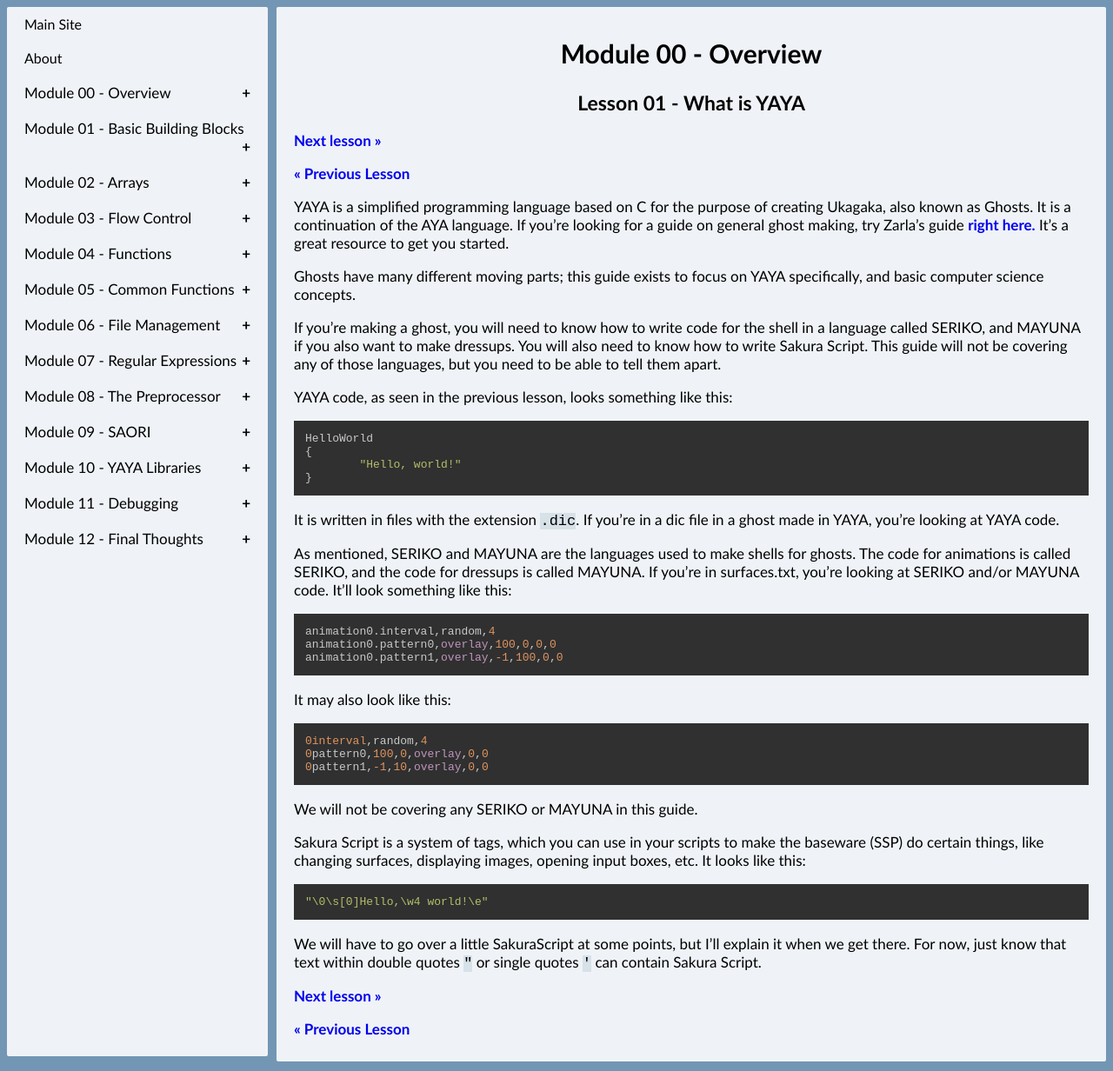
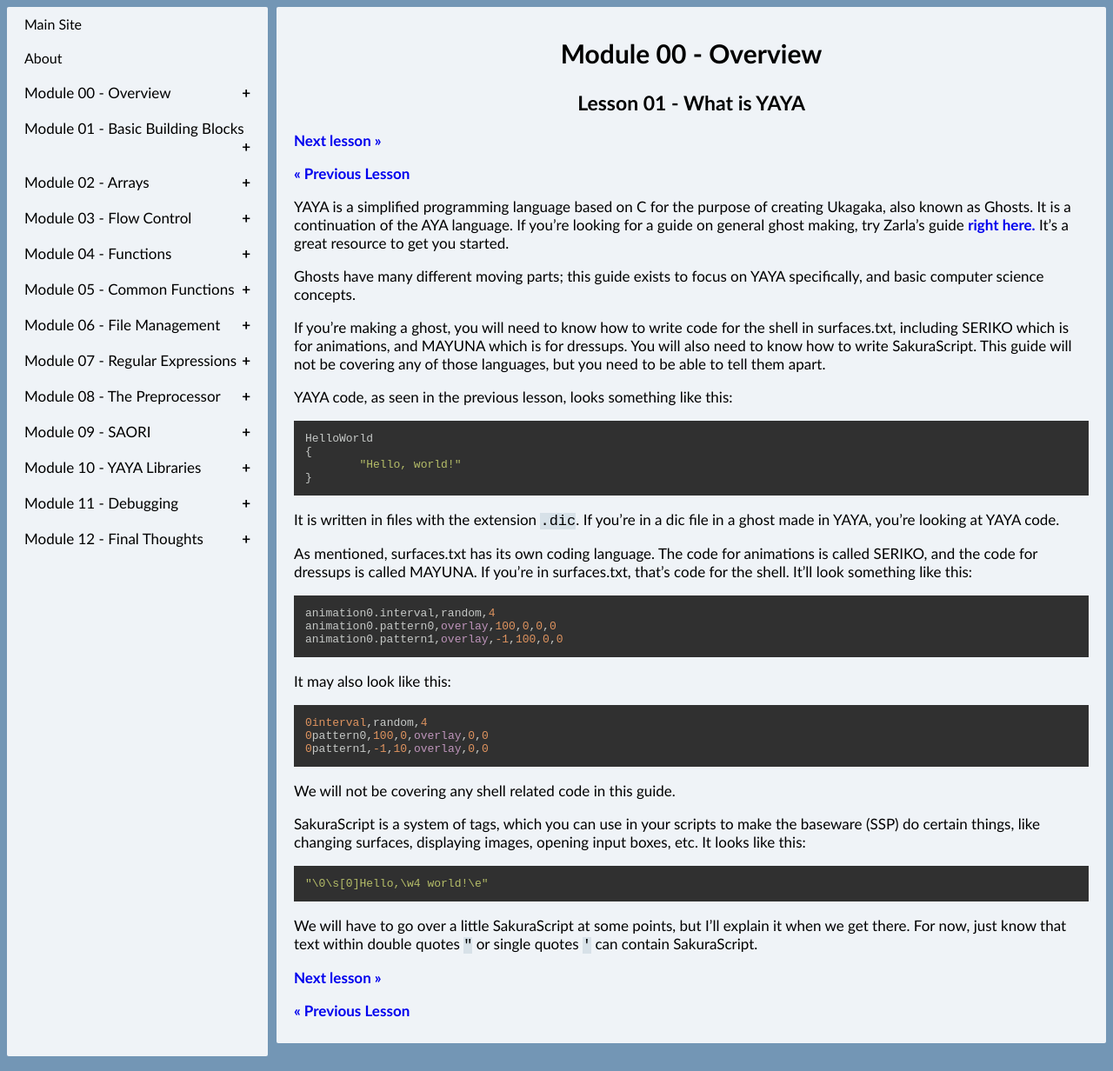
Before and after one commit to Zichqec/YAYA_Fundamentals, a Jekyll site: the page built from module_00_overview/01_what_is_yaya.md, in a window 1280 px wide and 1232 px high. Shown: the whole window at 87% size. Built offline with Jekyll 4.4.1, drawn with Linux system fonts in a browser that asks for light colours; our own code applies the rules of GitHub Pages for plain Markdown files.

Commit message:
Update shell code related information

````diff
--- a/module_00_overview/01_what_is_yaya.md
+++ b/module_00_overview/01_what_is_yaya.md
@@ -10,7 +10,7 @@
 
 Ghosts have many different moving parts; this guide exists to focus on YAYA specifically, and basic computer science concepts.
 
-If you're making a ghost, you will need to know how to write code for the shell in a language called SERIKO, and MAYUNA if you also want to make dressups. You will also need to know how to write Sakura Script. This guide will not be covering any of those languages, but you need to be able to tell them apart.
+If you're making a ghost, you will need to know how to write code for the shell in surfaces.txt, including SERIKO which is for animations, and MAYUNA which is for dressups. You will also need to know how to write SakuraScript. This guide will not be covering any of those languages, but you need to be able to tell them apart.
 
 YAYA code, as seen in the previous lesson, looks something like this:
 
@@ -23,7 +23,7 @@
 
 It is written in files with the extension `.dic`. If you're in a dic file in a ghost made in YAYA, you're looking at YAYA code.
 
-As mentioned, SERIKO and MAYUNA are the languages used to make shells for ghosts. The code for animations is called SERIKO, and the code for dressups is called MAYUNA. If you're in surfaces.txt, you're looking at SERIKO and/or MAYUNA code. It'll look something like this:
+As mentioned, surfaces.txt has its own coding language. The code for animations is called SERIKO, and the code for dressups is called MAYUNA. If you're in surfaces.txt, that's code for the shell. It'll look something like this:
 
 ```c
 animation0.interval,random,4
@@ -39,15 +39,15 @@
 0pattern1,-1,10,overlay,0,0
 ```
 
-We will not be covering any SERIKO or MAYUNA in this guide.
+We will not be covering any shell related code in this guide.
 
-Sakura Script is a system of tags, which you can use in your scripts to make the baseware (SSP) do certain things, like changing surfaces, displaying images, opening input boxes, etc. It looks like this:
+SakuraScript is a system of tags, which you can use in your scripts to make the baseware (SSP) do certain things, like changing surfaces, displaying images, opening input boxes, etc. It looks like this:
 
 ```
 "\0\s[0]Hello,\w4 world!\e"
 ```
 
-We will have to go over a little SakuraScript at some points, but I'll explain it when we get there. For now, just know that text within double quotes `"` or single quotes `'` can contain Sakura Script.
+We will have to go over a little SakuraScript at some points, but I'll explain it when we get there. For now, just know that text within double quotes `"` or single quotes `'` can contain SakuraScript.
 
 [Next lesson >>](../module_00_overview/02_initial_setup.md)
 
````
